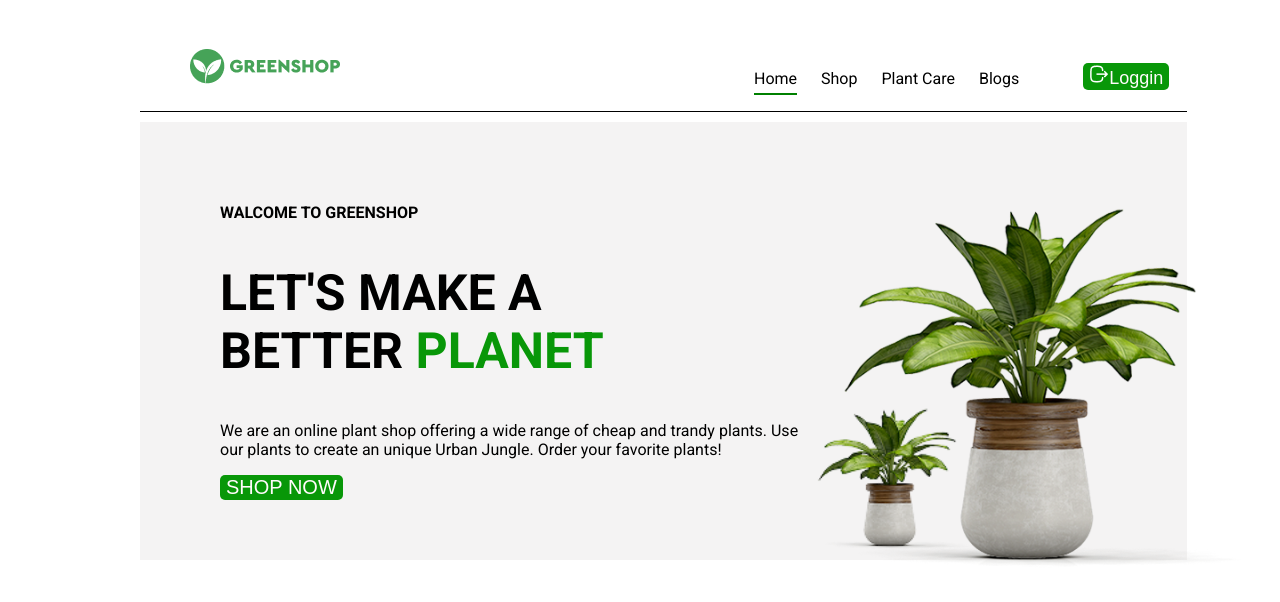
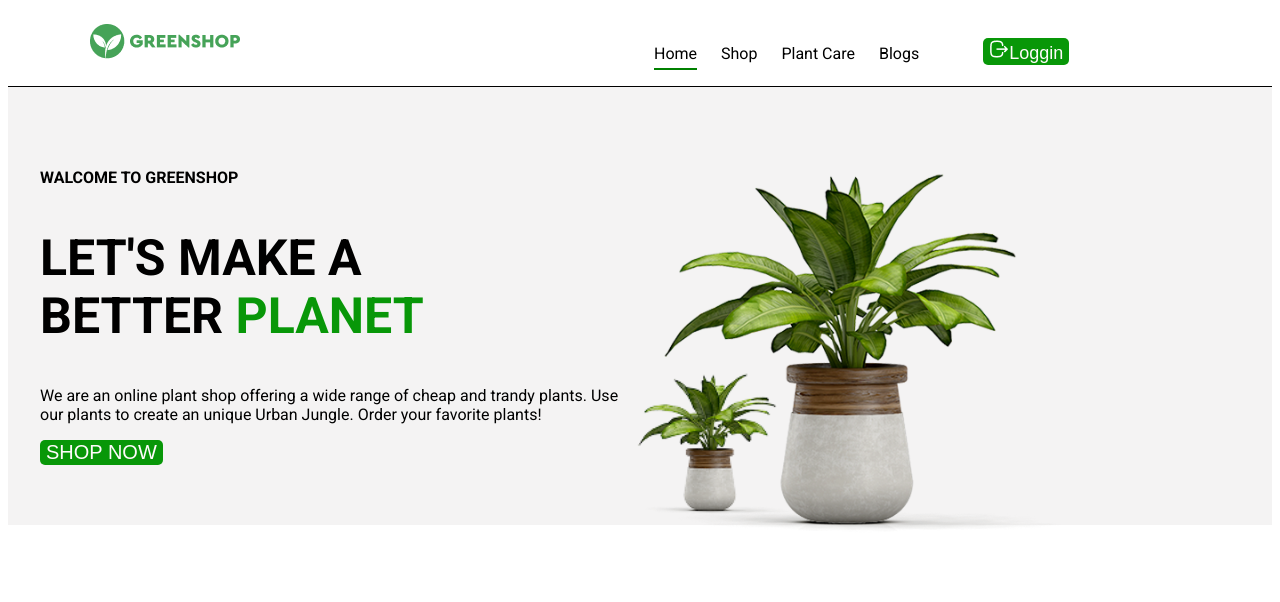
Before and after one commit to romchik167/hilel-romchik, a plain HTML site: page homework6/index.html in a window 1280 px wide. Drawn offline with Linux system fonts and the light colour scheme.

Commit message:
add homework

```diff
--- a/homework6/index.html
+++ b/homework6/index.html
@@ -7,10 +7,9 @@
     <link rel="stylesheet" href="style.css" />
   </head>
   <body>
-    <div class="container">
     <header class="header">
       <nav class="nav">
-          <div class="container-header">
+        <div class="container">
           <ul class="nav-list">
             <li class="nav-item logo">
               <a href="#"><img src="img\Group.png" alt="@" /></a>
@@ -30,6 +29,7 @@
         </div>
       </nav>
       <section class="banner">
+        <div class="container">
           <div class="banner-div banner-div-1">
             <h4 class="h4">WALCOME TO GREENSHOP</h4>
 
@@ -49,8 +49,8 @@
             <img src="img\01 1 (1).png" alt="" class="big-img" />
             <img src="img\01 2 (1).png" alt="" class="litle-img" />
           </div>
+        </div>
       </section>
     </header>
-    </div>
   </body>
 </html>
--- a/homework6/style.css
+++ b/homework6/style.css
@@ -1,7 +1,4 @@
 @import url("https://fonts.googleapis.com/css2?family=Roboto:ital,wght@0,100..900;1,100..900&display=swap");
-.header {
-  max-width: 1200px;
-}
 body {
   font-family: Roboto, sans-serif;
 }
@@ -11,8 +8,6 @@ body {
 }
 
 .nav {
-  margin: 33px 53px 10px 100px;
-  max-width: 1200px;
   border-bottom: 1px solid black;
   padding-bottom: 0px;
 }
@@ -51,8 +46,8 @@ a {
   border-bottom: 2px solid green;
 }
 .banner {
-  padding: 60px 80px;
-  margin: 0px 53px 0px 100px;
+  padding: 60px 0;
+  margin: 0 auto;
   background-color: rgb(244, 243, 243);
 }
 .h1 {
```
Lines whose indentation alone changed are shown as unchanged.
